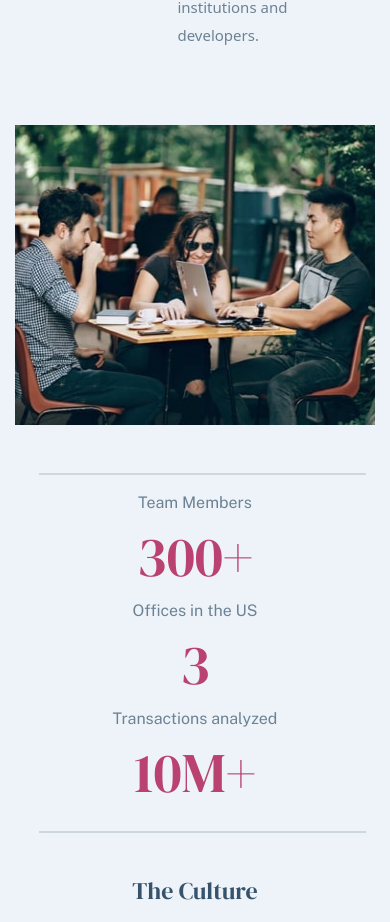
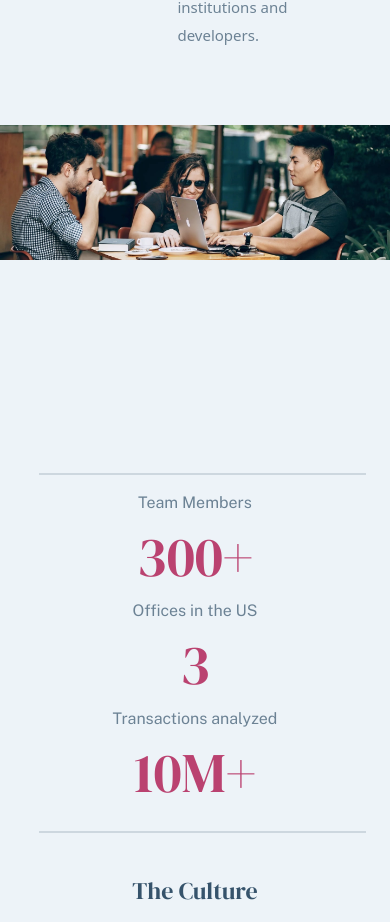
Before and after one commit to alvaro-frontend-mentor-projects/payapi-multi-page-website, a React (Create React App) app: page /#/About in a window 390 px wide. Shown: the part 1015-1937 px from the top of the page. Built offline with nearby package versions, Linux system fonts and the light colour scheme.

Commit message:
aboutimage component tablet view complete

```diff
--- a/src/components/aboutPage/AboutImage.jsx
+++ b/src/components/aboutPage/AboutImage.jsx
@@ -4,9 +4,11 @@ import ImageMobile from '../../assets/about/mobile/image-team-members.jpg'
 
 const AboutImage = () => {
   return (
-    <div className='flex flex-col items-center mx-[-24px] h-[300px]'>
-        <img className=' h-[300px] w-[auto]  ' src={ImageMobile} alt="" />
+    <div className='flex flex-col items-center mx-[-24px] md:mx-[-39px] h-[300px]'>
+        <img className='md:hidden h-[300px] w-[auto]  ' src={ImageMobile} alt="" />
+        <img src={ImageDesk} alt="" />
     </div>
+
   )
 }
 
```
